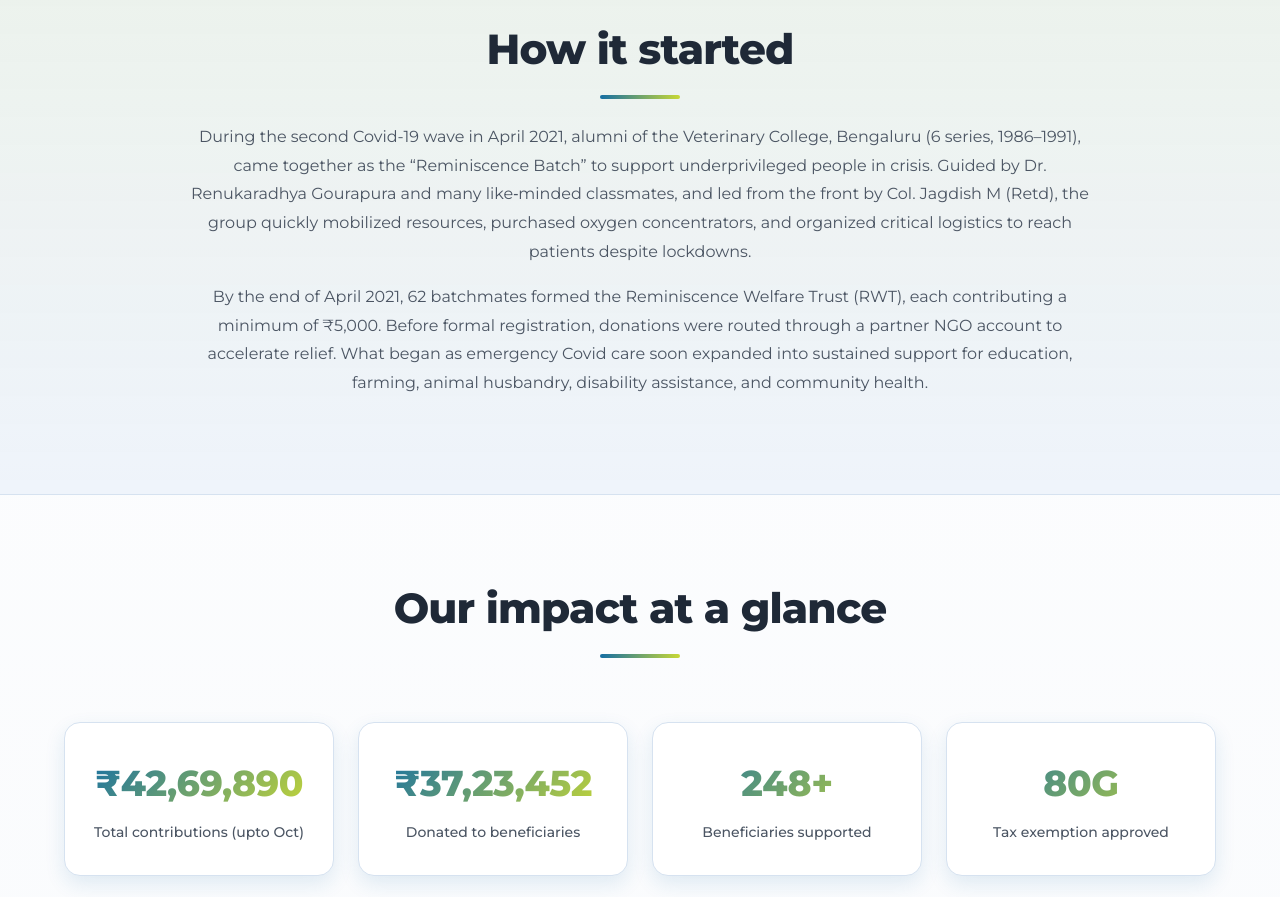
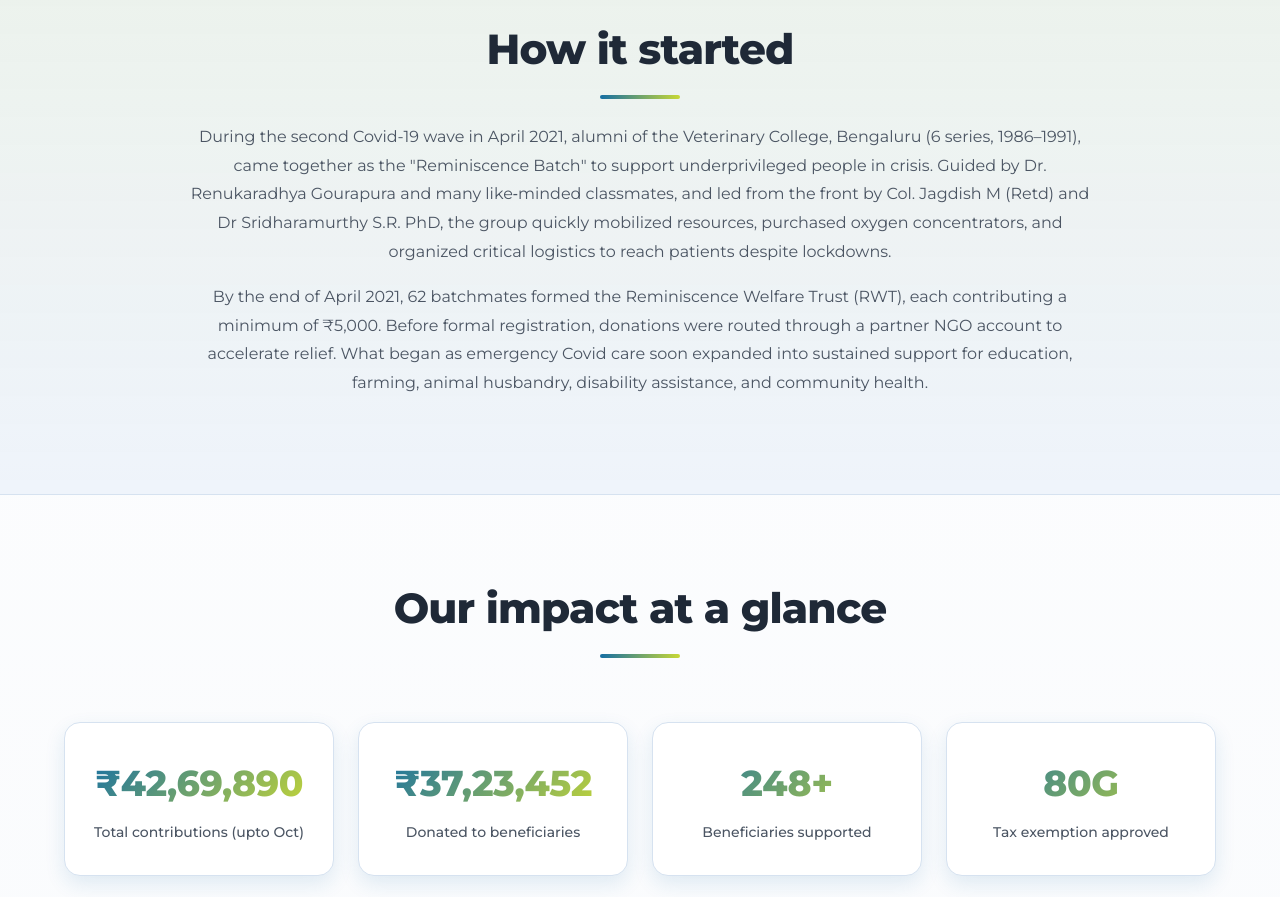
Before and after one commit to Aakeeo/ngo_website, a website: page index.html in a window 1280 px wide. Shown: the part 980-1877 px from the top of the page. Drawn offline with Linux system fonts and the light colour scheme.

Commit message:
Add Dr Sridharamurthy S.R. PhD to Our Story section

```diff
--- a/index.html
+++ b/index.html
@@ -72,7 +72,7 @@
         <div class="container">
           <h2>How it started</h2>
           <p>
-            During the second Covid-19 wave in April 2021, alumni of the Veterinary College, Bengaluru (6 series, 1986–1991), came together as the “Reminiscence Batch” to support underprivileged people in crisis. Guided by Dr. Renukaradhya Gourapura and many like‑minded classmates, and led from the front by Col. Jagdish M (Retd), the group quickly mobilized resources, purchased oxygen concentrators, and organized critical logistics to reach patients despite lockdowns.
+            During the second Covid-19 wave in April 2021, alumni of the Veterinary College, Bengaluru (6 series, 1986–1991), came together as the "Reminiscence Batch" to support underprivileged people in crisis. Guided by Dr. Renukaradhya Gourapura and many like‑minded classmates, and led from the front by Col. Jagdish M (Retd) and Dr Sridharamurthy S.R. PhD, the group quickly mobilized resources, purchased oxygen concentrators, and organized critical logistics to reach patients despite lockdowns.
           </p>
           <p>
             By the end of April 2021, 62 batchmates formed the Reminiscence Welfare Trust (RWT), each contributing a minimum of ₹5,000. Before formal registration, donations were routed through a partner NGO account to accelerate relief. What began as emergency Covid care soon expanded into sustained support for education, farming, animal husbandry, disability assistance, and community health.
```
